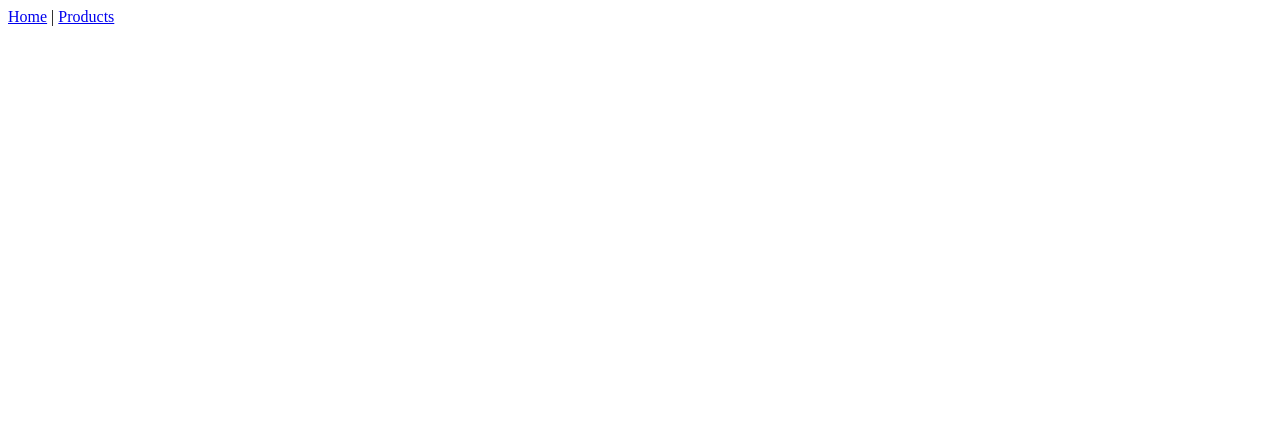
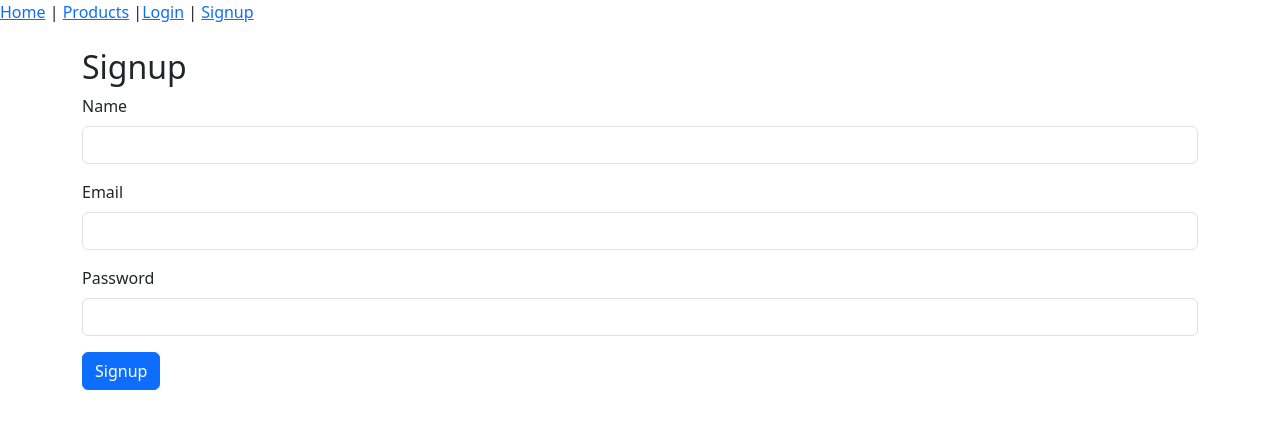
Before and after one commit to Srikanth515341/fullstack-ecom, a React (Vite) app in the folder client/: page /signup in a window 1280 px wide. Before the commit this address had no page. Shown: the top 428 px of the page. Built offline with nearby package versions, Linux system fonts and the light colour scheme.

Commit message:
Implemented Logout & Route Protection

```diff
--- a/client/package.json
+++ b/client/package.json
@@ -11,7 +11,9 @@
   },
   "dependencies": {
     "axios": "^1.8.1",
+    "bootstrap": "^5.3.3",
     "react": "^19.0.0",
+    "react-bootstrap": "^2.10.9",
     "react-dom": "^19.0.0",
     "react-router-dom": "^7.2.0"
   },
--- a/client/src/App.jsx
+++ b/client/src/App.jsx
@@ -1,20 +1,56 @@
-import { BrowserRouter as Router, Routes, Route, Link } from "react-router-dom";
+import { BrowserRouter as Router, Routes, Route, Link, useNavigate } from "react-router-dom";
+import { useContext } from "react";
 import Home from "./pages/Home";
 import Products from "./pages/Products";
 import ManageProduct from "./pages/ManageProduct";
+import Login from "./pages/Login";
+import Signup from "./pages/Signup";
+import AuthProvider, { AuthContext } from "./context/AuthContext";
+
+const Navbar = () => {
+    const { user, logout } = useContext(AuthContext);
+    const navigate = useNavigate();
+
+    const handleLogout = () => {
+        logout();
+        navigate("/login"); // Redirect to login after logout
+    };
+
+    return (
+        <nav>
+            <Link to="/">Home</Link> | <Link to="/products">Products</Link> |
+            {!user ? (
+                <>
+                    <Link to="/login">Login</Link> | <Link to="/signup">Signup</Link>
+                </>
+            ) : (
+                <button onClick={handleLogout} style={{ marginLeft: "10px", cursor: "pointer" }}>
+                    Logout
+                </button>
+            )}
+        </nav>
+    );
+};
+
+const ProtectedRoute = ({ children }) => {
+    const { user } = useContext(AuthContext);
+    return user ? children : <Login />;
+};
 
 const App = () => {
     return (
         <Router>
-            <nav>
-                <Link to="/">Home</Link> | <Link to="/products">Products</Link>
-            </nav>
-            <Routes>
-                <Route path="/" element={<Home />} />
-                <Route path="/products" element={<Products />} />
-                <Route path="/add-product" element={<ManageProduct />} />
-                <Route path="/edit-product/:id" element={<ManageProduct />} />
-            </Routes>
+            <AuthProvider>
+                <Navbar />
+                <Routes>
+                    <Route path="/" element={<Home />} />
+                    <Route path="/products" element={<ProtectedRoute><Products /></ProtectedRoute>} />
+                    <Route path="/add-product" element={<ProtectedRoute><ManageProduct /></ProtectedRoute>} />
+                    <Route path="/edit-product/:id" element={<ProtectedRoute><ManageProduct /></ProtectedRoute>} />
+                    <Route path="/login" element={<Login />} />
+                    <Route path="/signup" element={<Signup />} />
+                </Routes>
+            </AuthProvider>
         </Router>
     );
 };
--- /dev/null
+++ b/client/src/context/AuthContext.jsx
@@ -0,0 +1,32 @@
+import { createContext, useState, useEffect } from "react";
+
+export const AuthContext = createContext();
+
+const AuthProvider = ({ children }) => {
+    const [user, setUser] = useState(null);
+
+    useEffect(() => {
+        const token = localStorage.getItem("token");
+        if (token) {
+            setUser({ token });
+        }
+    }, []);
+
+    const login = (token) => {
+        localStorage.setItem("token", token);
+        setUser({ token });
+    };
+
+    const logout = () => {
+        localStorage.removeItem("token");
+        setUser(null);
+    };
+
+    return (
+        <AuthContext.Provider value={{ user, login, logout }}>
+            {children}
+        </AuthContext.Provider>
+    );
+};
+
+export default AuthProvider;
--- a/client/src/main.jsx
+++ b/client/src/main.jsx
@@ -1,3 +1,4 @@
+import "bootstrap/dist/css/bootstrap.min.css";
 import React from "react";
 import ReactDOM from "react-dom/client";
 import App from "./App";
--- /dev/null
+++ b/client/src/pages/Login.jsx
@@ -0,0 +1,40 @@
+import { useState } from "react";
+import { useNavigate } from "react-router-dom";
+import axios from "axios";
+import { Container, Form, Button } from "react-bootstrap";
+
+const Login = () => {
+    const [email, setEmail] = useState("");
+    const [password, setPassword] = useState("");
+    const navigate = useNavigate();
+
+    const handleLogin = async (e) => {
+        e.preventDefault();
+        try {
+            const response = await axios.post("http://localhost:5000/api/auth/login", { email, password });
+            localStorage.setItem("token", response.data.token);
+            navigate("/products");
+        } catch (error) {
+            console.error("Login failed:", error);
+        }
+    };
+
+    return (
+        <Container className="mt-4">
+            <h2>Login</h2>
+            <Form onSubmit={handleLogin}>
+                <Form.Group className="mb-3">
+                    <Form.Label>Email</Form.Label>
+                    <Form.Control type="email" value={email} onChange={(e) => setEmail(e.target.value)} required />
+                </Form.Group>
+                <Form.Group className="mb-3">
+                    <Form.Label>Password</Form.Label>
+                    <Form.Control type="password" value={password} onChange={(e) => setPassword(e.target.value)} required />
+                </Form.Group>
+                <Button type="submit" variant="primary">Login</Button>
+            </Form>
+        </Container>
+    );
+};
+
+export default Login;
--- a/client/src/pages/Products.jsx
+++ b/client/src/pages/Products.jsx
@@ -1,6 +1,7 @@
 import { useEffect, useState } from "react";
 import { Link } from "react-router-dom";
 import axios from "axios";
+import { Button, Card, Container, Row, Col } from "react-bootstrap";
 
 const Products = () => {
     const [products, setProducts] = useState([]);
@@ -28,22 +29,26 @@ const Products = () => {
     };
 
     return (
-        <div>
-            <h1>Products</h1>
-            <Link to="/add-product">Add Product</Link>
-            <ul>
+        <Container>
+            <h1 className="mt-4">Products</h1>
+            <Link to="/add-product" className="btn btn-primary mb-3">Add Product</Link>
+            <Row>
                 {products.map(product => (
-                    <li key={product.id}>
-                        <h2>{product.name}</h2>
-                        <p>{product.description}</p>
-                        <p>Price: ${product.price}</p>
-                        <p>Stock: {product.stock}</p>
-                        <Link to={`/edit-product/${product.id}`}>Edit</Link>
-                        <button onClick={() => deleteProduct(product.id)}>Delete</button>
-                    </li>
+                    <Col key={product.id} md={4} className="mb-3">
+                        <Card>
+                            <Card.Body>
+                                <Card.Title>{product.name}</Card.Title>
+                                <Card.Text>{product.description}</Card.Text>
+                                <Card.Text>Price: <strong>${product.price}</strong></Card.Text>
+                                <Card.Text>Stock: {product.stock}</Card.Text>
+                                <Link to={`/edit-product/${product.id}`} className="btn btn-warning me-2">Edit</Link>
+                                <Button variant="danger" onClick={() => deleteProduct(product.id)}>Delete</Button>
+                            </Card.Body>
+                        </Card>
+                    </Col>
                 ))}
-            </ul>
-        </div>
+            </Row>
+        </Container>
     );
 };
 
--- /dev/null
+++ b/client/src/pages/Signup.jsx
@@ -0,0 +1,45 @@
+import { useState } from "react";
+import { useNavigate } from "react-router-dom";
+import axios from "axios";
+import { Container, Form, Button } from "react-bootstrap";
+
+const Signup = () => {
+    const [name, setName] = useState("");
+    const [email, setEmail] = useState("");
+    const [password, setPassword] = useState("");
+    const navigate = useNavigate();
+
+    const handleSignup = async (e) => {
+        e.preventDefault();
+        try {
+            const response = await axios.post("http://localhost:5000/api/auth/signup", { name, email, password });
+            localStorage.setItem("token", response.data.token);
+            navigate("/products");
+        } catch (error) {
+            console.error("Signup failed:", error);
+        }
+    };
+
+    return (
+        <Container className="mt-4">
+            <h2>Signup</h2>
+            <Form onSubmit={handleSignup}>
+                <Form.Group className="mb-3">
+                    <Form.Label>Name</Form.Label>
+                    <Form.Control type="text" value={name} onChange={(e) => setName(e.target.value)} required />
+                </Form.Group>
+                <Form.Group className="mb-3">
+                    <Form.Label>Email</Form.Label>
+                    <Form.Control type="email" value={email} onChange={(e) => setEmail(e.target.value)} required />
+                </Form.Group>
+                <Form.Group className="mb-3">
+                    <Form.Label>Password</Form.Label>
+                    <Form.Control type="password" value={password} onChange={(e) => setPassword(e.target.value)} required />
+                </Form.Group>
+                <Button type="submit" variant="primary">Signup</Button>
+            </Form>
+        </Container>
+    );
+};
+
+export default Signup;
```
Also changed, not shown: 1 other file (tests, documents, lock files or other folders).
